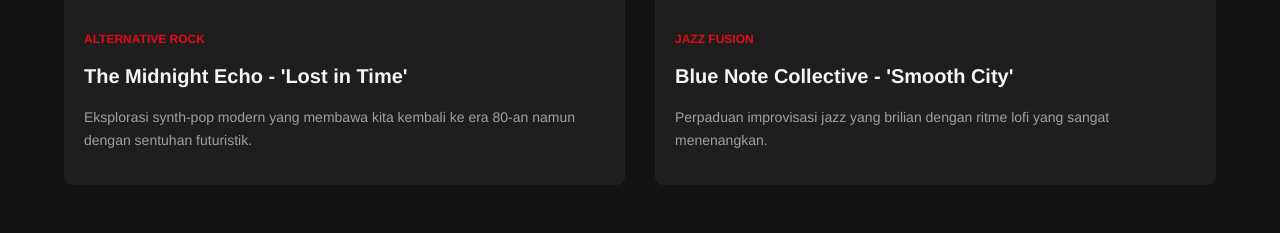
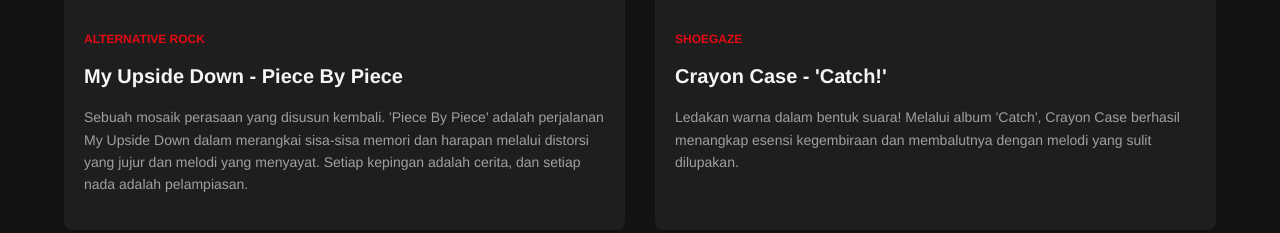
Before and after one commit to Anomically/longview, a plain HTML site: page reviews.html in a window 1280 px wide. Shown: the part 500-733 px from the top of the page. Drawn offline with Linux system fonts and the light colour scheme.

Commit message:
Add files via upload
update 2

```diff
--- a/reviews.html
+++ b/reviews.html
@@ -24,19 +24,19 @@
 
         <div class="grid">
             <div class="card">
-                <img src="https://images.unsplash.com/photo-1614613535308-eb5fbd3d2c17?q=80&w=600" alt="Album Cover">
+                <img src="https://f4.bcbits.com/img/a1072593350_10.jpg" alt="Album Cover">
                 <div class="card-content">
                     <span class="tag">Alternative Rock</span>
-                    <h3>The Midnight Echo - 'Lost in Time'</h3>
-                    <p>Eksplorasi synth-pop modern yang membawa kita kembali ke era 80-an namun dengan sentuhan futuristik.</p>
+                    <h3>My Upside Down - Piece By Piece</h3>
+                    <p>Sebuah mosaik perasaan yang disusun kembali. 'Piece By Piece' adalah perjalanan My Upside Down dalam merangkai sisa-sisa memori dan harapan melalui distorsi yang jujur dan melodi yang menyayat. Setiap kepingan adalah cerita, dan setiap nada adalah pelampiasan.</p>
                 </div>
             </div>
             <div class="card">
-                <img src="https://images.unsplash.com/photo-1459749411177-04218006734d?q=80&w=600" alt="Album Cover">
+                <img src="https://i.discogs.com/yDOEMwl0V0A4u3_zAAQDG5xmhaUArbts_aNNqzZi5Jc/rs:fit/g:sm/q:90/h:600/w:599/czM6Ly9kaXNjb2dz/LWRhdGFiYXNlLWlt/YWdlcy9SLTM1MTY4/OTc3LTE3NTg1NDA2/MTQtMjEzOC5qcGVn.jpeg" alt="Album Cover">
                 <div class="card-content">
-                    <span class="tag">Jazz Fusion</span>
-                    <h3>Blue Note Collective - 'Smooth City'</h3>
-                    <p>Perpaduan improvisasi jazz yang brilian dengan ritme lofi yang sangat menenangkan.</p>
+                    <span class="tag">Shoegaze</span>
+                    <h3>Crayon Case - 'Catch!'</h3>
+                    <p>Ledakan warna dalam bentuk suara! Melalui album 'Catch', Crayon Case berhasil menangkap esensi kegembiraan dan membalutnya dengan melodi yang sulit dilupakan.</p>
                 </div>
             </div>
         </div>
```
Also changed, not shown: culture.html (+1 -1 lines), index.html (+1 -1 lines).
